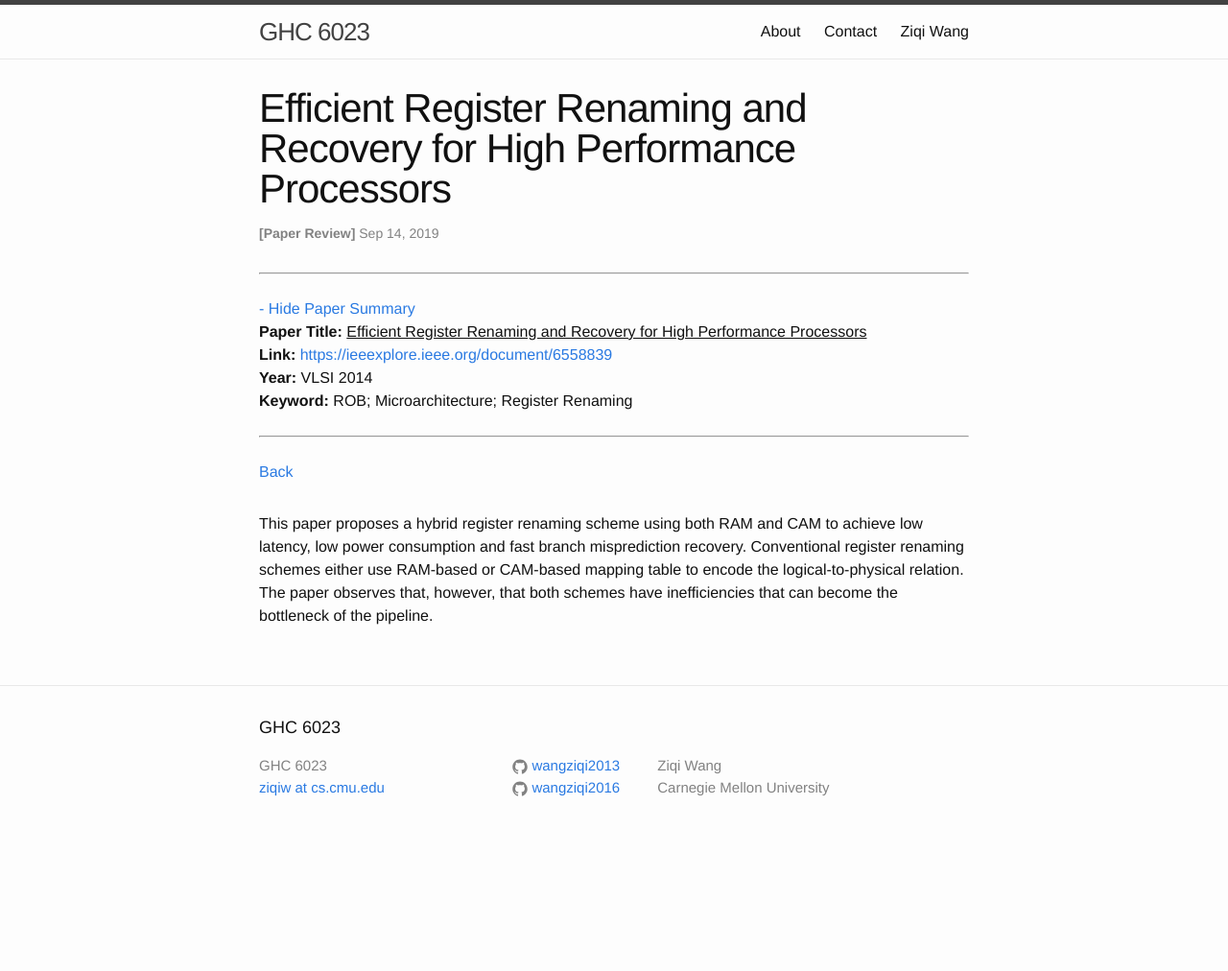
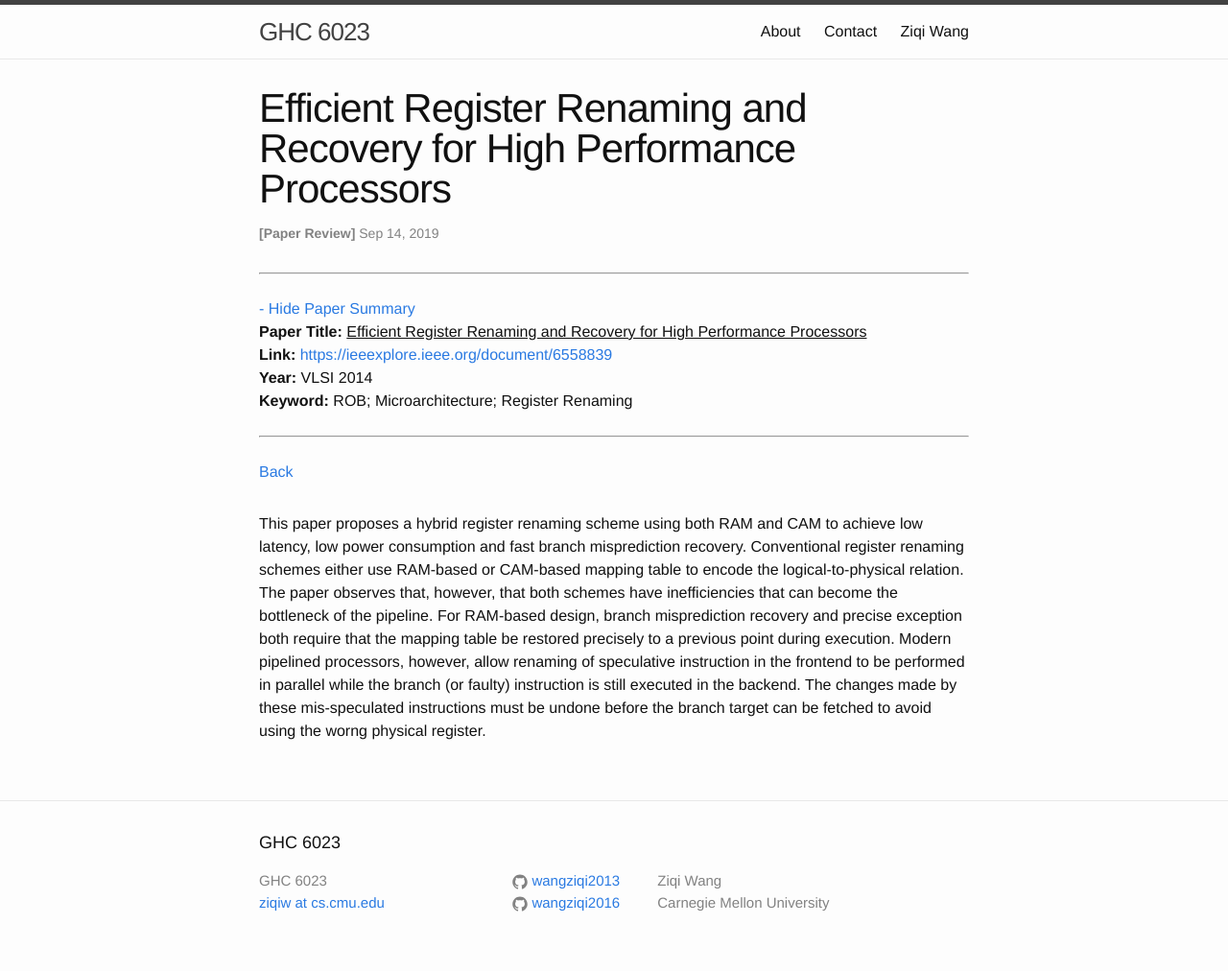
Before and after one commit to wangziqi2013/wangziqi2013.github.io, a Jekyll site: the page built from _posts/2019-09-13-efficient-reg-renaming-and-recovery-for-hp-cpu.markdown, in a window 1280 px wide. Shown: the whole page at 96% size. Built offline with Jekyll 4.4.1, drawn with Linux system fonts in a browser that asks for light colours; before the commit the page ends 900 px from its top, so only the background shows below that.

Commit message:
Adding RAM problem

```diff
--- a/_posts/2019-09-13-efficient-reg-renaming-and-recovery-for-hp-cpu.markdown
+++ b/_posts/2019-09-13-efficient-reg-renaming-and-recovery-for-hp-cpu.markdown
@@ -16,4 +16,8 @@ version_mgmt:
 This paper proposes a hybrid register renaming scheme using both RAM and CAM to achieve low latency, low power consumption
 and fast branch misprediction recovery. Conventional register renaming schemes either use RAM-based or CAM-based mapping
 table to encode the logical-to-physical relation. The paper observes that, however, that both schemes have inefficiencies
-that can become the bottleneck of the pipeline.
+that can become the bottleneck of the pipeline. For RAM-based design, branch misprediction recovery and precise exception
+both require that the mapping table be restored precisely to a previous point during execution. Modern pipelined processors,
+however, allow renaming of speculative instruction in the frontend to be performed in parallel while the branch (or faulty)
+instruction is still executed in the backend. The changes made by these mis-speculated instructions must be undone before
+the branch target can be fetched to avoid using the worng physical register.
```
